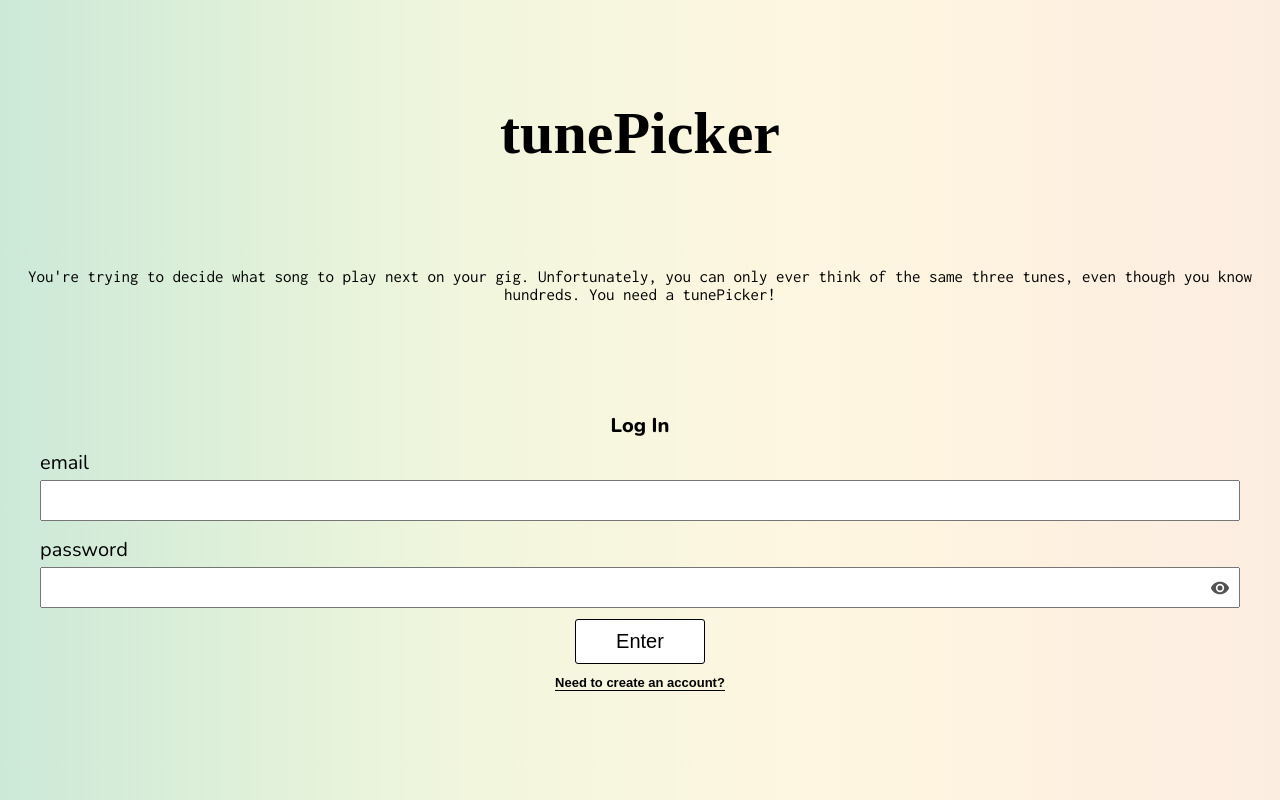
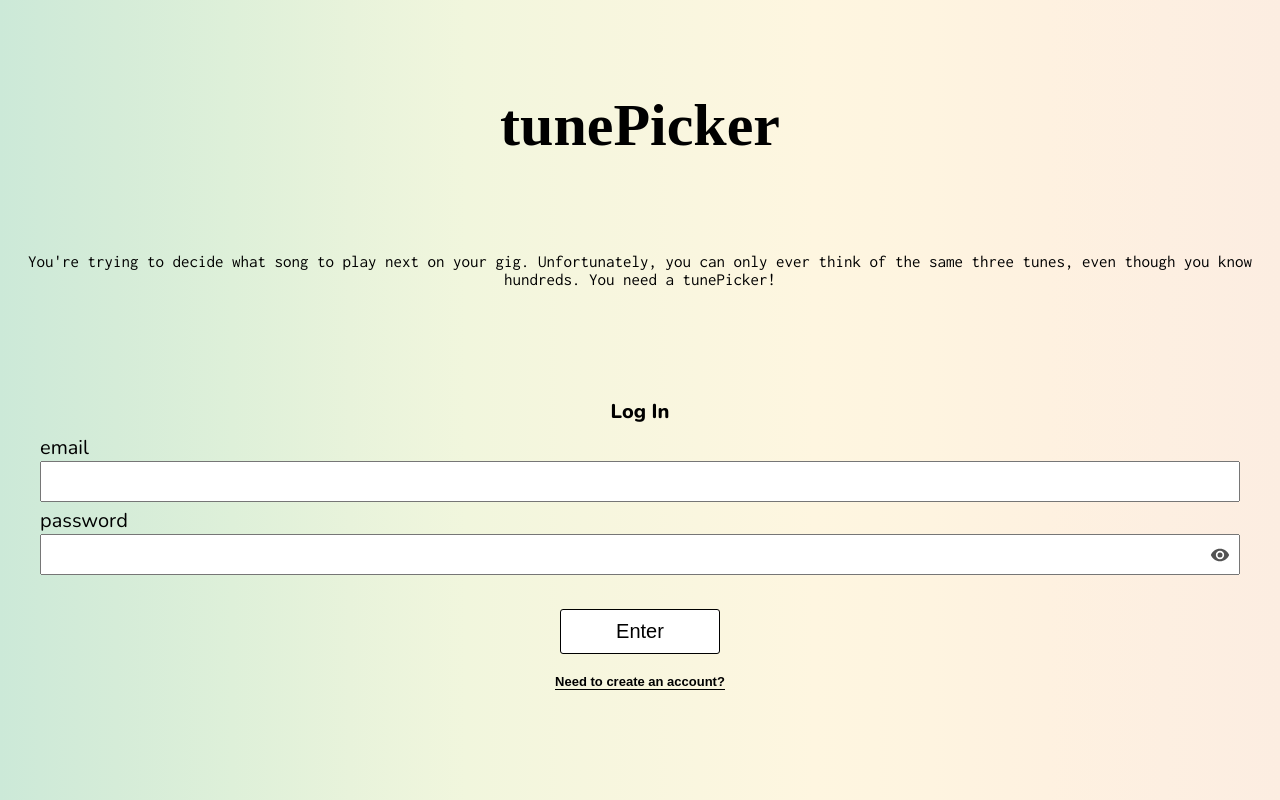
Before and after one commit to dougc85/tunepicker, a React (Create React App) app: page /welcome in a window 1280 px wide. Both pictures are taken after a click on the button "Log In". Built offline with nearby package versions, Linux system fonts and the light colour scheme; no server answers; a web font is replaced by a local one.

Commit message:
fixed login/signup bugs related to iOS autofill

```diff
--- a/src/components/LoginSignup/LoginSignup.js
+++ b/src/components/LoginSignup/LoginSignup.js
@@ -25,10 +25,10 @@ function LoginSignup(props) {
 
 
   return (
-    <form action="" className="LoginSignup" style={authStyle}>
+    <div action="" className="LoginSignup" style={authStyle}>
       <LoginSignupForm formStyle={loginStyle} legend="Log In" submitMessage="Enter" switchAuth={switchAuth} formType="login" switchMessage={"Need to create an account?"} />
       <LoginSignupForm formStyle={signupStyle} legend="Sign Up" submitMessage="Create Account" switchAuth={switchAuth} formType="signup" setUser={setUser} switchMessage={"Already Have An Account?"} />
-    </form>
+    </div>
   )
 }
 
--- a/src/components/LoginSignup/LoginSignupForm/LoginSignupForm.js
+++ b/src/components/LoginSignup/LoginSignupForm/LoginSignupForm.js
@@ -146,25 +146,25 @@ function LoginSignupForm(props) {
   const handleChange = (event) => {
     dispatch({
       type: 'HANDLE_INPUT',
-      field: event.target.name,
+      field: event.target.dataset.field,
       payload: event.target.value,
       form: formType,
     })
   }
 
   return (
-    <div className={`LoginSignupForm LoginSignupForm-${formType}`} style={formStyle}>
+    <form className={`LoginSignupForm LoginSignupForm-${formType}`} style={formStyle}>
       <legend className="LoginSignupForm-legend">{legend}</legend>
       <div className="LoginSignupForm-inputs">
         <label htmlFor={`email-${formType}`}>email</label>
-        <input className="LoginSignupForm-email" onChange={handleChange} value={email} type="text" name="email" id={`email-${formType}`} />
+        <input className="LoginSignupForm-email" autoComplete={formType === 'login' ? 'username' : null} onChange={handleChange} value={email} type="text" name={`${formType}-email`} data-field="email" id={`email-${formType}`} />
         <label htmlFor={`password-${formType}`}>password</label>
-        <Password id={`password-${formType}`} handleChange={handleChange} password={password} showPassword={showPassword} toggleShowPassword={toggleShowPassword} />
+        <Password id={`password-${formType}`} formType={formType} handleChange={handleChange} password={password} showPassword={showPassword} toggleShowPassword={toggleShowPassword} />
         {errorMessage && <p className="LoginSignupForm-error" >{`*${errorMessage}`}</p>}
       </div>
       <button onClick={submit} className={`LoginSignupForm-submit LoginSignupForm-submit-${formType}`}>{submitMessage}</button>
       <button className="LoginSignupForm-switch" id={`switch-from-${formType}`} onClick={switchAuth}>{switchMessage}</button>
-    </div>
+    </form>
   )
 }
 
--- a/src/components/LoginSignup/LoginSignupForm/LoginSignupForm.scss
+++ b/src/components/LoginSignup/LoginSignupForm/LoginSignupForm.scss
@@ -23,6 +23,14 @@
     margin-bottom: -1rem;
   }
 
+  &-inputs {
+    display: flex;
+    flex-direction: column;
+    justify-content: space-between;
+    margin-bottom: 1.5rem;
+    position: relative;
+  }
+
   &-email {
     width: 100%;
     font-size: 2rem;
@@ -38,10 +46,11 @@
   }
 
   &-error {
-    font-size: 2rem;
+    position: absolute;
+    font-size: 1.5rem;
     color: red;
-    padding-left: .5rem;
-    margin-top: .3rem;
+    bottom: -2.3rem;
+    left: .5rem;
   }
 
   &-submit {
@@ -50,7 +59,7 @@
     padding: 1rem;
     font-size: 2rem;
     display: block;
-    width: 13rem;
+    width: 16rem;
     align-self: center;
     border-radius: 3px;
 
--- a/src/components/Password/Password.js
+++ b/src/components/Password/Password.js
@@ -3,13 +3,13 @@ import './Password.scss';
 
 function Password(props) {
 
-  const { id, handleChange, password, showPassword, toggleShowPassword } = props;
+  const { id, handleChange, password, showPassword, toggleShowPassword, formType } = props;
 
   return (
     <div className="Password">
-      <input className="Password-input" onChange={handleChange} value={password} type={`${showPassword ? "text" : "password"}`} name="password" id={id} />
-      <div className="Password-eye-container">
-        <svg onClick={toggleShowPassword} className="Password-eye" viewBox="0 0 24 24">
+      <input autoComplete={formType === 'login' ? "current-password" : "new-password"} className="Password-input" name={`${formType}-password`} onChange={handleChange} data-field="password" value={password} type={`${showPassword ? "text" : "password"}`} id={id} />
+      <div className="Password-eye-container" onClick={toggleShowPassword}>
+        <svg className="Password-eye" viewBox="0 0 24 24">
           <path fill="currentColor" d="M12,9A3,3 0 0,0 9,12A3,3 0 0,0 12,15A3,3 0 0,0 15,12A3,3 0 0,0 12,9M12,17A5,5 0 0,1 7,12A5,5 0 0,1 12,7A5,5 0 0,1 17,12A5,5 0 0,1 12,17M12,4.5C7,4.5 2.73,7.61 1,12C2.73,16.39 7,19.5 12,19.5C17,19.5 21.27,16.39 23,12C21.27,7.61 17,4.5 12,4.5Z" />
         </svg>
       </div>
--- a/src/components/Welcome/Welcome.js
+++ b/src/components/Welcome/Welcome.js
@@ -2,7 +2,7 @@ import React, { useContext } from "react";
 import SubContext from "../../context/sub-context";
 import { useState } from "react";
 import LoginSignup from "../LoginSignup/LoginSignup";
-import { WelcomeStyled, WelcomeButtons, WelcomeButton } from "./Welcome.styled";
+import { WelcomeStyled, WelcomeButtons, WelcomeButton, WelcomeBackground } from "./Welcome.styled";
 
 function Welcome() {
 
@@ -43,6 +43,7 @@ function Welcome() {
   }
 
   return (
+    <WelcomeBackground>
       <WelcomeStyled>
         <h1>tunePicker</h1>
         <p>
@@ -69,7 +70,7 @@ function Welcome() {
           />
         </div>
       </WelcomeStyled >
-
+    </WelcomeBackground>
   )
 }
 
--- a/src/components/Welcome/Welcome.styled.js
+++ b/src/components/Welcome/Welcome.styled.js
@@ -4,12 +4,10 @@ import { fonts } from '../../partials/variables.styled';
 export const WelcomeStyled = styled.div`
   padding: 0 2rem 0 2rem;
   box-sizing: border-box;
-  background-image: linear-gradient(to right, #cce9d8, #d5ecd8, #def0d9, #e8f3db, #f1f6dd, #f6f6de, #faf6df, #fef6e0, #fef4e0, #fef1e0, #fdefe1, #fcede1);
   height: ${window.innerHeight}px;
   display: flex;
   flex-direction: column;
   justify-content: space-evenly;
-  overflow: hidden;
 
 
   h1 {
@@ -24,7 +22,7 @@ export const WelcomeStyled = styled.div`
 
   > div {
     position: relative;
-    height: 30rem;
+    height: 33rem;
   }
 `
 
@@ -53,3 +51,9 @@ export const WelcomeButton = styled.button`
   margin-bottom: ${({ id }) => id === 'login' ? '0' : '0'};
   width: 20rem;
 `
+
+export const WelcomeBackground = styled.div`
+  height: 100vh;
+  overflow: hidden;
+  background-image: linear-gradient(to right, #cce9d8, #d5ecd8, #def0d9, #e8f3db, #f1f6dd, #f6f6de, #faf6df, #fef6e0, #fef4e0, #fef1e0, #fdefe1, #fcede1);
+`
```
Lines whose indentation alone changed are shown as unchanged.
